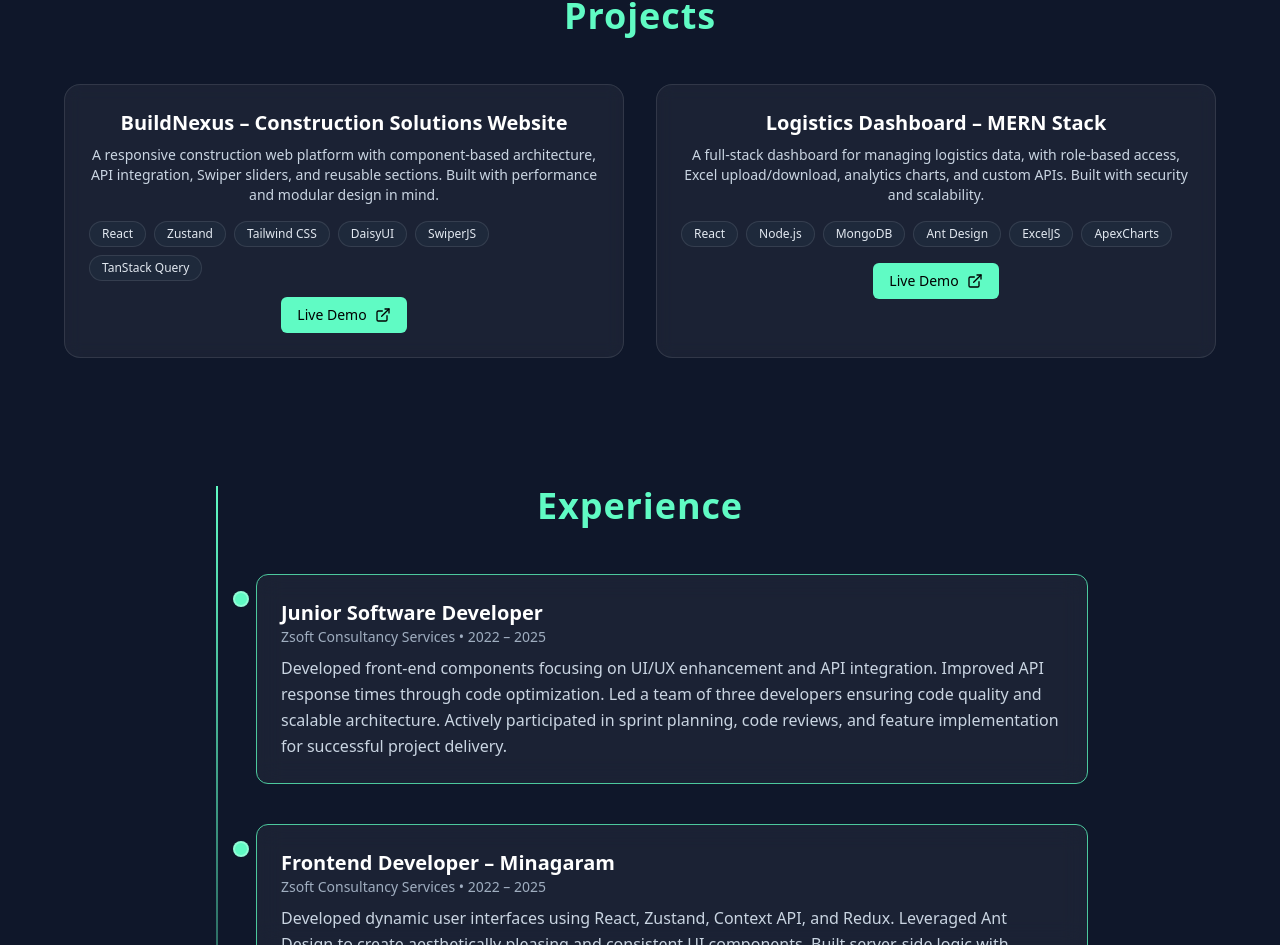
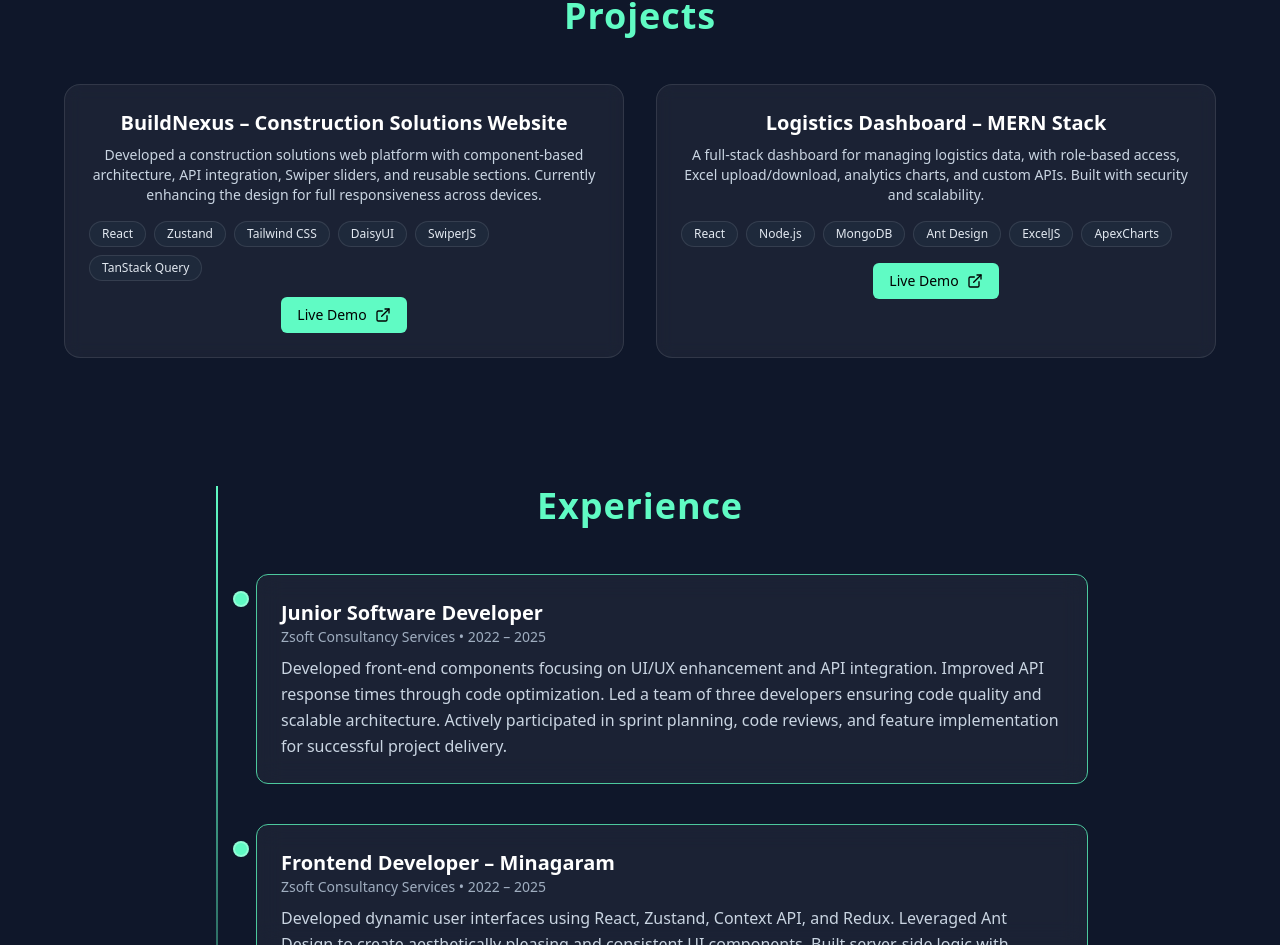
Before and after one commit to Muthu-amu/portfolio, a React (Vite) app: page / in a window 1280 px wide. Shown: the part 1608-2553 px from the top of the page. Built offline with nearby package versions, Linux system fonts and the light colour scheme.

Commit message:
BuildNexus-"description" updated

```diff
--- a/src/components/Projects.jsx
+++ b/src/components/Projects.jsx
@@ -5,7 +5,7 @@ const projects = [
   {
     title: 'BuildNexus – Construction Solutions Website',
     description:
-      'A responsive construction web platform with component-based architecture, API integration, Swiper sliders, and reusable sections. Built with performance and modular design in mind.',
+      'Developed a construction solutions web platform with component-based architecture, API integration, Swiper sliders, and reusable sections. Currently enhancing the design for full responsiveness across devices.',
     techStack: [
       'React', 'Zustand', 'Tailwind CSS', 'DaisyUI', 'SwiperJS', 'TanStack Query',
     ],
```
